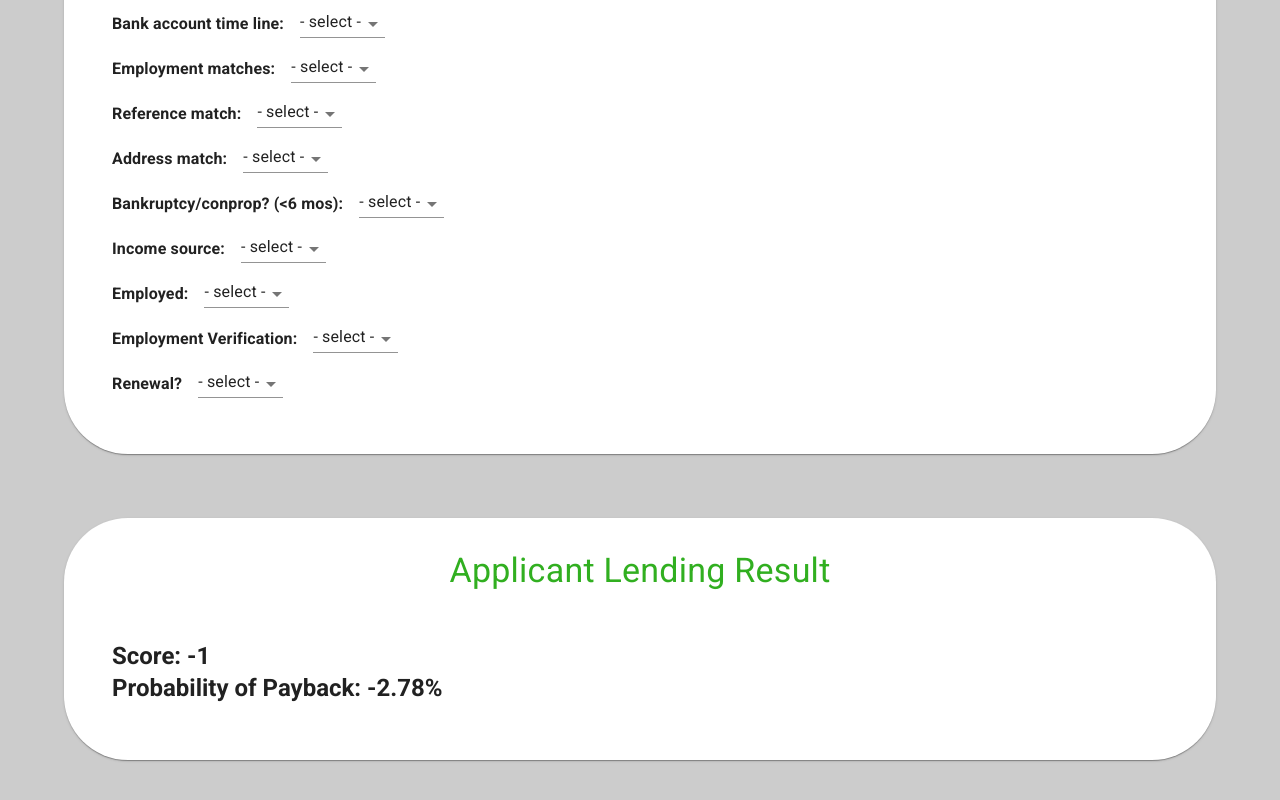
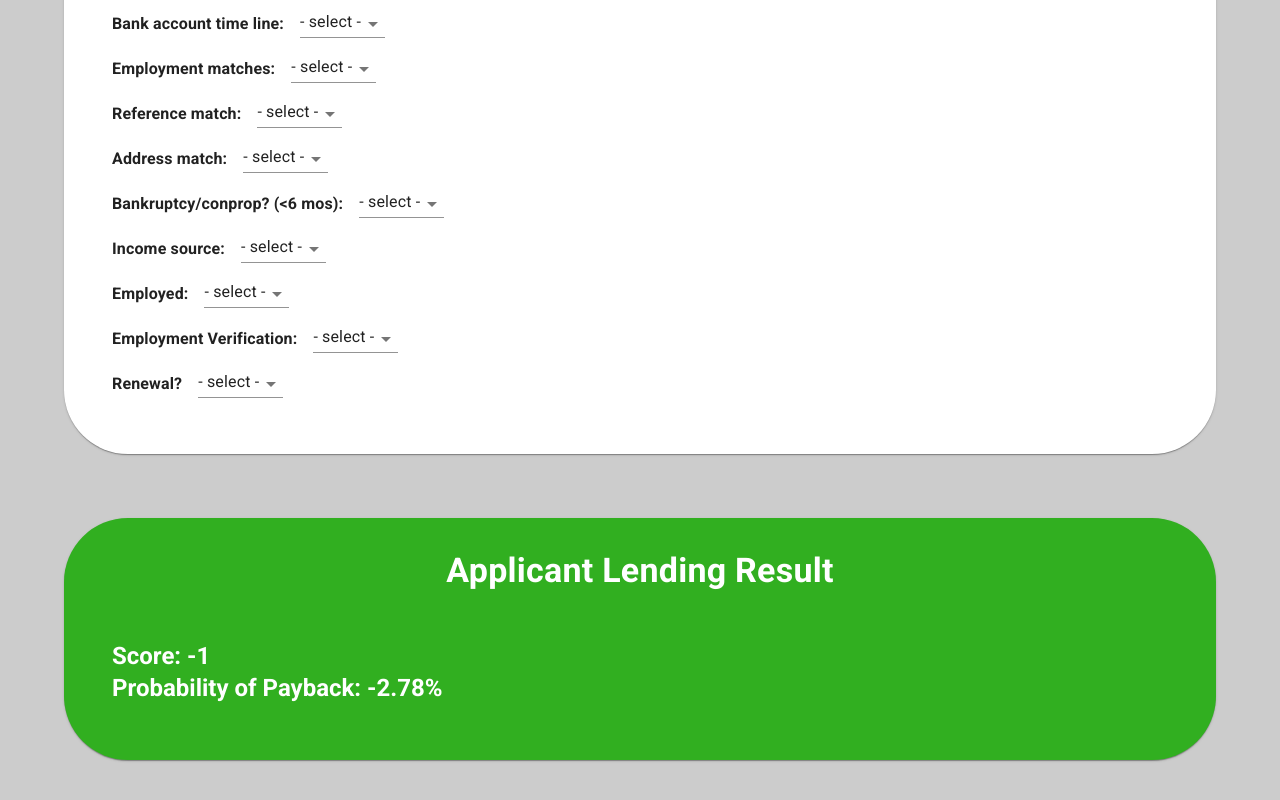
Before and after one commit to yra-stasyshyn/underwriter-calculator, a React (Create React App) app: page / in a window 1280 px wide. Shown: the part 1332-2132 px from the top of the page. Built offline with nearby package versions, Linux system fonts and the light colour scheme.

Commit message:
update card background color

```diff
--- a/src/App.tsx
+++ b/src/App.tsx
@@ -96,8 +96,8 @@ function App() {
       <img src={logoSrc} style={{ paddingTop: 1, paddingBottom: 2 }} alt="logo" />
       <Typography variant='h3' align='center' sx={{ fontWeight: "bold", m: "auto", marginBottom: 6 }}>Underwriter Calculator</Typography>
 
-      <StyledCard>
-        <StyledCardHeader>Applicant Financial Information</StyledCardHeader>
+      <Card sx={{ padding: 4, borderRadius: 16 }}>
+        <Typography variant="h4" color="#31af20" align="center" sx={{ marginBottom: 4, fontWeight: "bold" }}>Applicant Financial Information</Typography>
         <CardContent sx={{ display: "flex", flexDirection: "column", gap: 2 }}>
           {/* Input 1 */}
           <Grid container spacing={2}>
@@ -518,28 +518,21 @@ function App() {
               ]}
           />
         </CardContent >
-      </StyledCard >
+      </Card >
 
       <Box sx={{ width: 1, height: 1, padding: 4 }} />
 
-      <StyledCard>
-        <StyledCardHeader>Applicant Lending Result</StyledCardHeader>
+      <Card sx={{ padding: 4, borderRadius: 16, backgroundColor: "#31af20", color: "#fff" }}>
+        <Typography variant="h4" align="center" sx={{ marginBottom: 4, fontWeight: "bold" }}>Applicant Lending Result</Typography>
         <CardContent>
           <Typography variant='h5' sx={{ fontWeight: "bold" }}>{`Score: ${score}`}</Typography>
           <Typography variant='h5' sx={{ fontWeight: "bold" }}>{`Probability of Payback: ${probabilityOfPayback}%`}</Typography>
         </CardContent>
-      </StyledCard>
+      </Card>
 
       <Box sx={{ width: 1, height: 1, padding: 6 }} />
     </Container >
   );
 }
 
-const StyledCard = (props: { children?: any }) => (
-  <Card sx={{ padding: 4, borderRadius: 16 }}>{props.children}</Card>
-)
-const StyledCardHeader = (props: { children?: any }) => (
-  <Typography variant="h4" color="#31af20" align="center" sx={{ marginBottom: 4 }}>{props.children}</Typography>
-)
-
 export default App;
```
